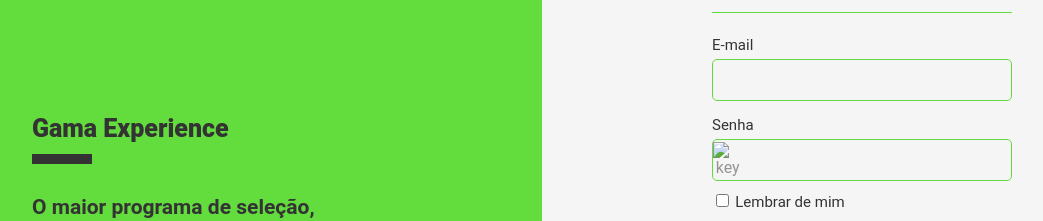
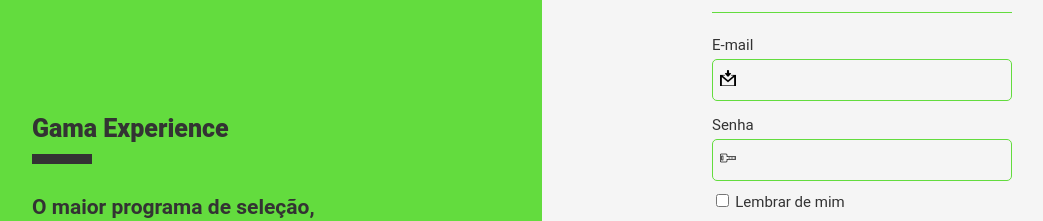
Before and after one commit to JosueFS/Projeto-GAMA, a plain HTML site: page index.html in a window 1280 px wide. Shown: the part 207-428 px from the top of the page, without its empty margins (98-1141 px from the left). Drawn offline with Linux system fonts and the light colour scheme.

Commit message:
html: todo!

```diff
--- a/index.html
+++ b/index.html
@@ -31,14 +31,14 @@
                 <label class="txt" for="e-mail">E-mail</label>
                 <div class="box-input">
                     <div class="box-img">
-                        <img class="img-form" src="Img/User-Interface-Login-icon.png"><!--Coloquei imagens png pois não tava conseguindo colocar icons (o mesmo serve para a imagem de chave na parte da senha)-->
+                        <img class="img-form" src="icon/email.ico"><!--Coloquei imagens png pois não tava conseguindo colocar icons (o mesmo serve para a imagem de chave na parte da senha)-->
                     </div>
                     <input class="input" type="email" name="" id="e-mail">
                 </div>
                 <label class="txt" for="password">Senha</label>
                 <div class="box-input">
                     <div class="box-img">
-                        <img class="img-form" src="Img/Key-2-icon.png" alt="key">
+                        <img class="img-form" src="Img/password.png" alt="key">
                     </div>
                     <input class="input" type="password" name="" id="password">
                 </div>
@@ -46,9 +46,11 @@
                     <input type="checkbox" name="" id="check">
                     <label class="txt" for="check">Lembrar de mim</label>
                 </div>
+                <!-- Trocar div por button -->
                 <div class="div-button">
                     <button class="button">ENTRAR</button>
                 </div>
+                <!-- Trocar div por um link (tag <a>) -->
                 <div class="forget">
                     <p>Esqueceu sua senha? Recuperar!</p>
                 </div>
```
